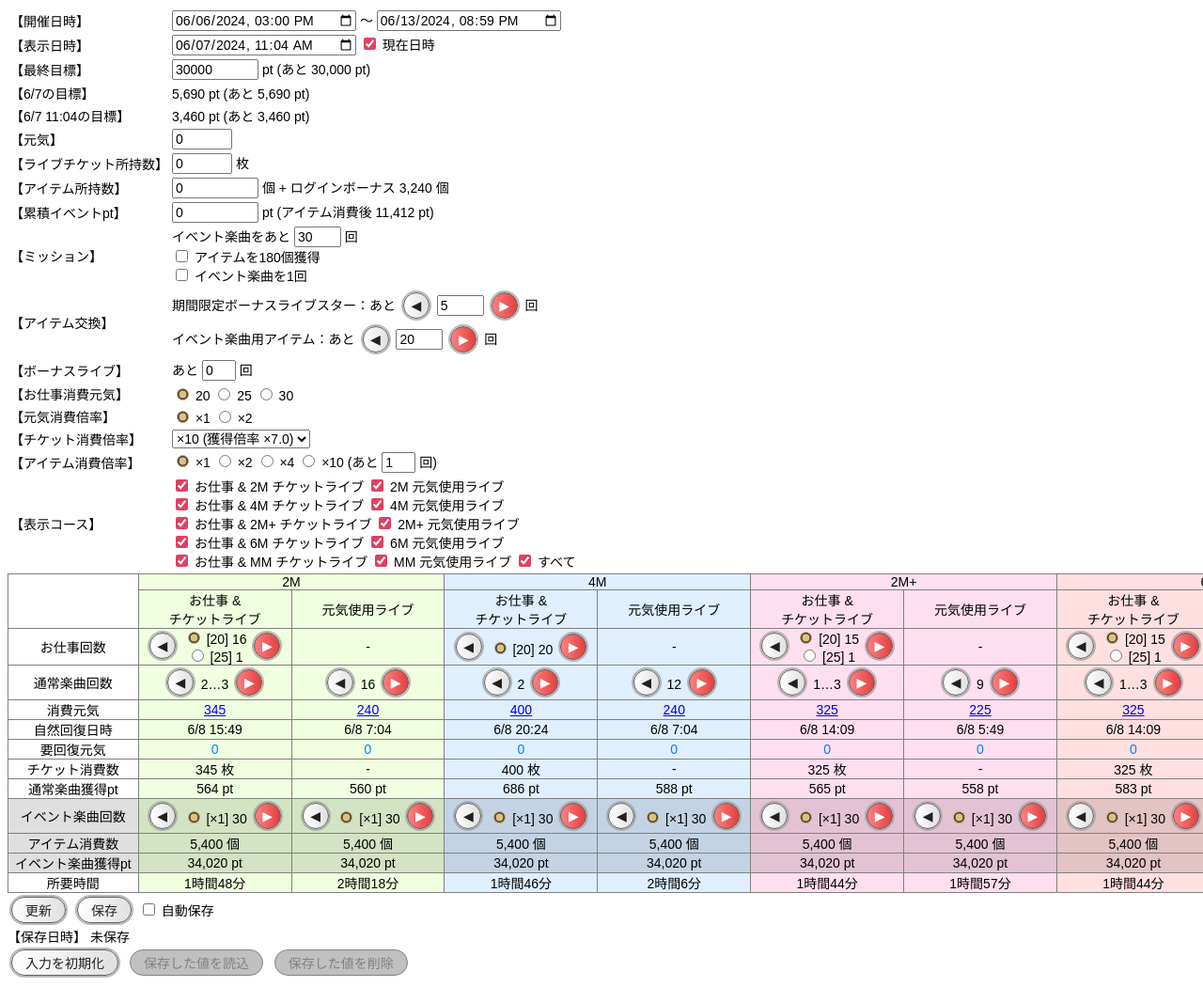
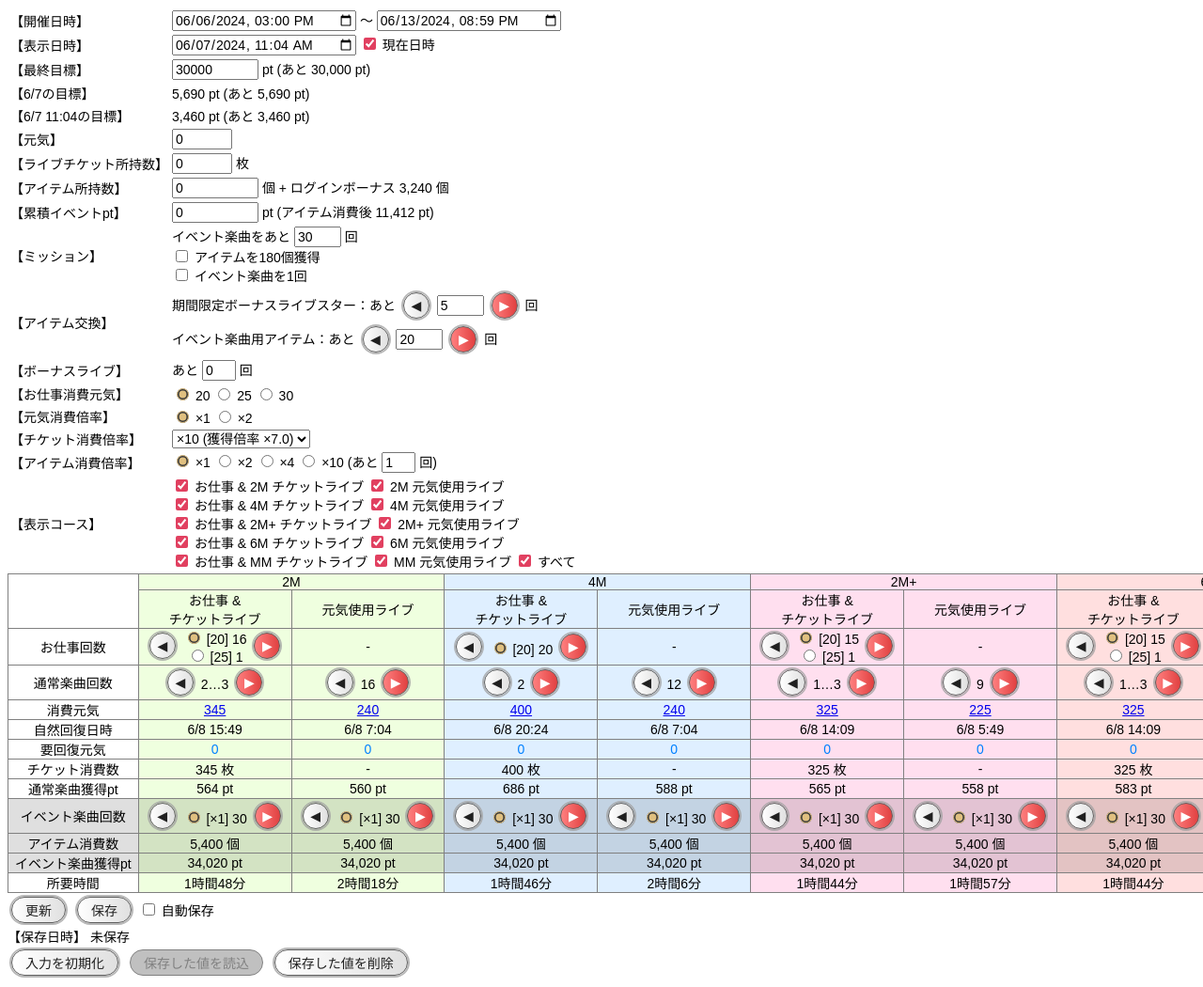
Before and after one commit to tiketike6/platinum-star-theatre-calculator, a website: page index.html in a window 1280 px wide. Shown: the top 1050 px of the page at 94% size. Drawn offline with nearby package versions, Linux system fonts and the light colour scheme.

Commit message:
保存した値にエラーがある場合に削除可能へ

```diff
--- a/index.html
+++ b/index.html
@@ -451,7 +451,7 @@
         <div>【保存日時】 <span id="datetimeSave"> 未保存 </span></div>
         <div>
             <button id="clearInput">入力を初期化</button> <button id="loadSave" disabled>保存した値を読込</button>
-            <button id="clearSave" disabled>保存した値を削除</button>
+            <button id="clearSave">保存した値を削除</button>
         </div>
         <script
             src="https://cdnjs.cloudflare.com/ajax/libs/jquery/3.6.0/jquery.min.js"
```
